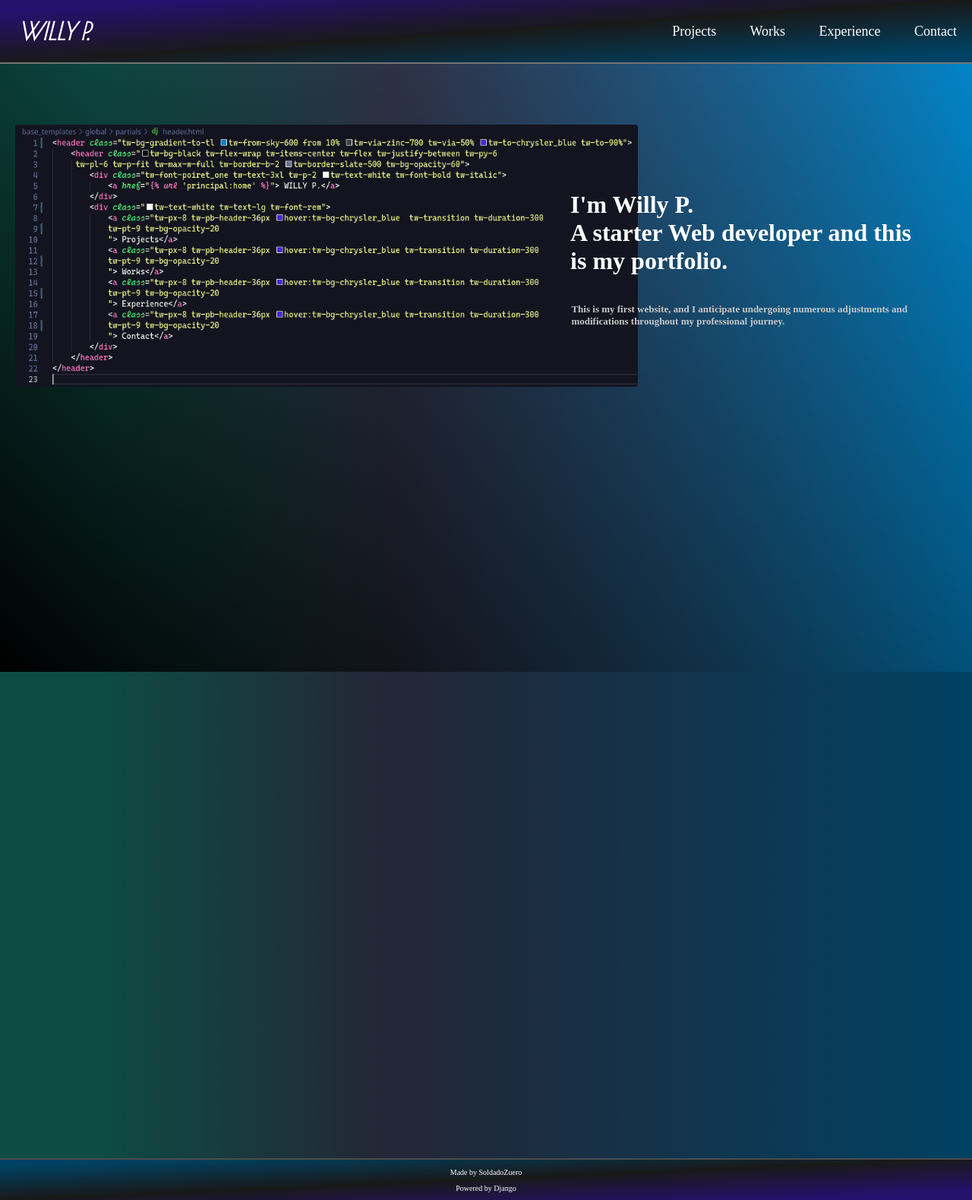
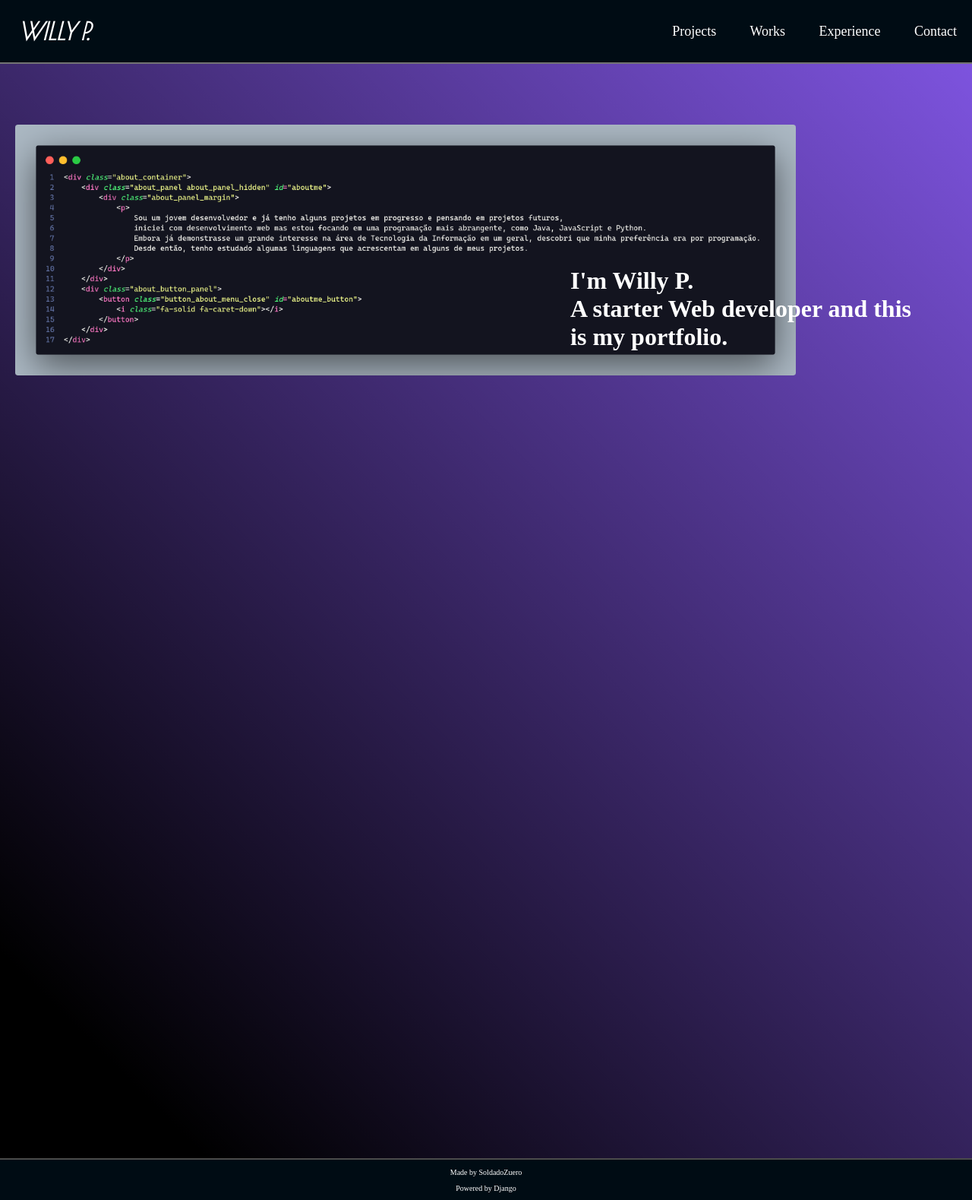
Before and after one commit to SoldadoZuero/my_portfolio, a Django app: page / in a window 1280 px wide. Shown: the whole page at 76% size. Run offline with Django 5.2, Linux system fonts and the light colour scheme; parts of the project's set-up code (start-up, migrations or seed data) failed here and were passed over; some libraries are stand-ins or nearby versions; some web fonts are replaced.

Commit message:
Changed colors to a minimalist version

```diff
--- a/base_static/global/css/styles.css
+++ b/base_static/global/css/styles.css
@@ -14,6 +14,9 @@
     --color-razzmatazz-header: #4823de5e;
     --color-ultra_violet: #484D6D;
     --color-sky-600: #0284c7;
+    --color-home-background: #7D53DE;
+    --color-header-background: #7d53de8a;
+    --color-introducing: #001929;
     --color-black-veil: #00000080;
 
     --color-white: #fff;
@@ -100,7 +103,7 @@
 
   /* Header */  /* Header */  /* Header */  /* Header */  /* Header */  /* Header */  /* Header */  /* Header */
   .header_background {
-    background: linear-gradient(to top left, var(--color-sky-600) 10%, var(--color-gray-8) 50%, var(--color-chrysler_blue) 90%);
+    background: var(--color-introducing);
   }
 
   .header_container {
@@ -129,7 +132,7 @@
   }
 
   .header_link:hover {
-    background-color: var(--color-razzmatazz-header);
+    background-color: var(--color-introducing);
   }
 
   .header_logo {
@@ -139,12 +142,13 @@
     font-size: xx-large;
     padding: 2px;
     font-style: italic;
+    text-transform: uppercase;
   }
 
   /* Footer */   /* Footer */   /* Footer */   /* Footer */   /* Footer */   /* Footer */   /* Footer */   /* Footer */
 
   .footer_background {
-    background: linear-gradient(to bottom right, var(--color-sky-600) 10%, var(--color-gray-8) 50%, var(--color-chrysler_blue) 90%);
+    background: var(--color-introducing);
   }
 
   .footer_container {
@@ -187,14 +191,17 @@
   /* Home */  /* Home */  /* Home */  /* Home */  /* Home */  /* Home */  /* Home */  /* Home */  /* Home */  /* Home */
 
   .home_container {
-    background: linear-gradient(to right, var(--color-persian_green) 10%, var(--color-ultra_violet) 40%, var(--color-sky-600));
+    background: var(--color-home-background);
     position: relative;
+  }
+
+  .home_gradient {
+    background: linear-gradient(45deg, black 10%, transparent);
   }
 
   /* Intro Home */  /* Intro Home */  /* Intro Home */  /* Intro Home */  /* Intro Home */  /* Intro Home */  /* Intro Home */
 
   .intro_container {
-    background: linear-gradient(45deg, black, transparent);
     height: 100vh;
   }
 
@@ -204,17 +211,16 @@
   }
 
   .intro_image {
-    max-width: 82rem;
+    height: 33rem;
     margin-left: 2rem;
     position: static;
-    z-index: 1;
     border-radius: 0.375rem;
   }
 
   .intro_text {
     position: absolute;
     z-index: 2;
-    top: 5rem;
+    top: 15rem;
     right: 8rem;
     margin-left: 1rem;
   }
@@ -229,34 +235,15 @@
     white-space: pre-wrap;
   }
 
-  .intro_subtitle {
-    position: absolute;
-    display: flex;
-    justify-content: flex-end;
-    font-family: var(--font-rem);
-    font-size: small;
-    padding-right: 0;
-    right: 0.5rem;
-    font-weight: bolder;
-    white-space: pre-line;
-    color: var(--color-gray-2);
-  }
-
   /* Course Home */  /* Course Home */  /* Course Home */  /* Course Home */  /* Course Home */  /* Course Home */
 
   .course_container {
-    background-color: var(--color-persian_green);
     outline-width: 4px;
     outline-color: var(--color-non_photo_blue);
     outline-style: solid;
   }
 
-  .course_title_container {
-    background-color: linear-gradient(to bottom, var(--color-sky-600) 20%, var(--color-persian_green) ) / 10%;
-  }
-
   .course_title {
-    background-color: var(--color-black-veil);
     font-family: var(--font-poiret_one);
     text-align: center;
     font-weight: bold;
@@ -268,7 +255,6 @@
   }
 
   .course_progress_container {
-    background-color: var(--color-black-veil);
     display: flex;
     justify-content: space-between;
     padding: 0.75rem;
@@ -356,7 +342,6 @@
   /* About Me Home */  /* About Me Home */  /* About Me Home */  /* About Me Home */  /* About Me Home */  /* About Me Home */
 
   .about_container {
-    background-color: var(--color-black-veil);
     display: flex;
     justify-content: end;
     height: 16.04rem;
@@ -425,7 +410,6 @@
   .project_container {
     display: flex;
     justify-content: end;
-    background-color: var(--color-black-veil);
     height: 48rem;
     font-family: var(--font-rem);
     transform: translateX(0px);
@@ -445,6 +429,7 @@
     max-width: 10rem;
     max-height: 10rem;
     border-radius: 5px;
+    cursor: pointer;
   }
 
   .project_menu_open {
--- a/base_templates/global/partials/footer.html
+++ b/base_templates/global/partials/footer.html
@@ -1,10 +1,10 @@
 <footer class="footer_background">
-    <footer class="footer_container">
+    <div class="footer_container">
         <div>
             <a href="{% url 'principal:home' %}" target="_blank" rel="noreferrer noopener"> Made by SoldadoZuero</a>
         </div>
         <div class="footer_icon">
             <a href="https://www.djangoproject.com/" target="_blank" rel="noreferrer noopener"> Powered by Django</a>
         </div>
-    </footer>
+    </div>
 </footer>
--- a/base_templates/global/partials/header.html
+++ b/base_templates/global/partials/header.html
@@ -1,13 +1,13 @@
 <header class="header_background">
-    <header class="header_container">
+    <div class="header_container">
         <div class="header_logo">
-            <a class="header_logo" href="{% url 'principal:home' %}"> WILLY P.</a>
+            <a class="header_logo" href="{% url 'principal:home' %}"> Willy P.</a>
         </div>
-        <div class="header_boxes">
+        <nav class="header_boxes">
             <a class="header_link" href=""> Projects</a>
             <a class="header_link" href=""> Works</a>
             <a class="header_link" href=""> Experience</a>
             <a class="header_link" href=""> Contact</a>
-        </div>
-    </header>
+        </nav>
+    </div>
 </header>
--- a/principal/templates/principal/pages/home.html
+++ b/principal/templates/principal/pages/home.html
@@ -1,8 +1,10 @@
 {% extends 'global/base.html' %}
 {% block content %}
     <div class="home_container">
-        {% include 'principal/partials/intro_home.html' %}
-        {% include 'principal/partials/about_me.html' %}
-        {% include 'principal/partials/projects.html' %}
+        <div class="home_gradient">
+            {% include 'principal/partials/intro_home.html' %}
+            {% include 'principal/partials/about_me.html' %}
+            {% include 'principal/partials/projects.html' %}
+        </div>
     </div>
 {% endblock content %}
--- a/principal/templates/principal/partials/intro_home.html
+++ b/principal/templates/principal/partials/intro_home.html
@@ -7,11 +7,6 @@
                     A starter Web developer and this
                     is my portfolio.
                 </h2>
-                <div>
-                    <p class="intro_subtitle"> This is my first website, and I anticipate undergoing numerous adjustments and
-                        modifications throughout my professional journey.
-                    </p>
-                </div>
             </div>
         </img>
     </div>
--- a/principal/templates/principal/partials/projects.html
+++ b/principal/templates/principal/partials/projects.html
@@ -6,5 +6,8 @@
             <img src="/media/fabric-icon.png" alt="For the Reign Mod Project">
             <img src="/media/django-progress.png" alt="Web Portfolio Project">
         </div>
+        <div class="projects_template">
+
+        </div>
     </div>
 </div>
```
Also changed, not shown: media/header-code.png.
